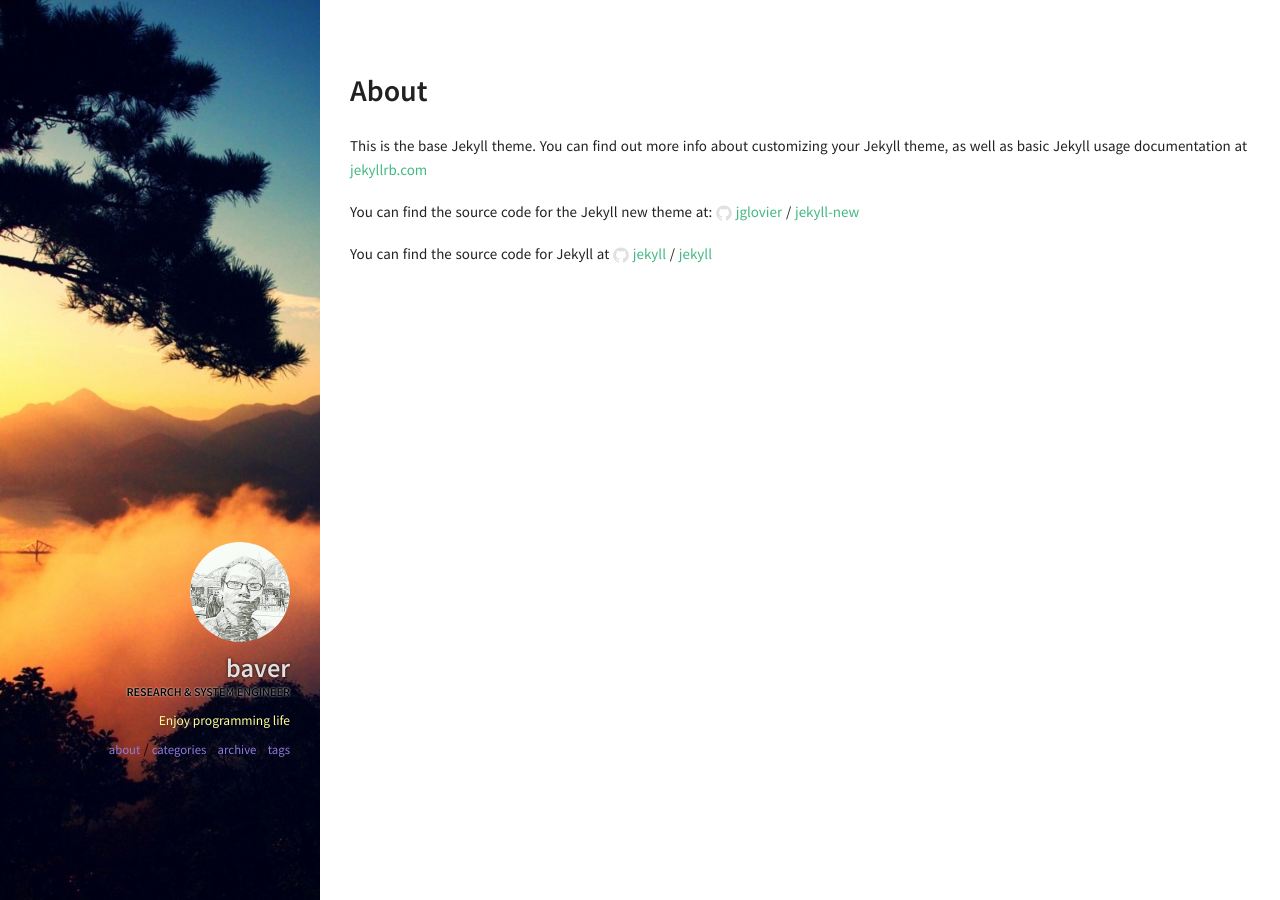
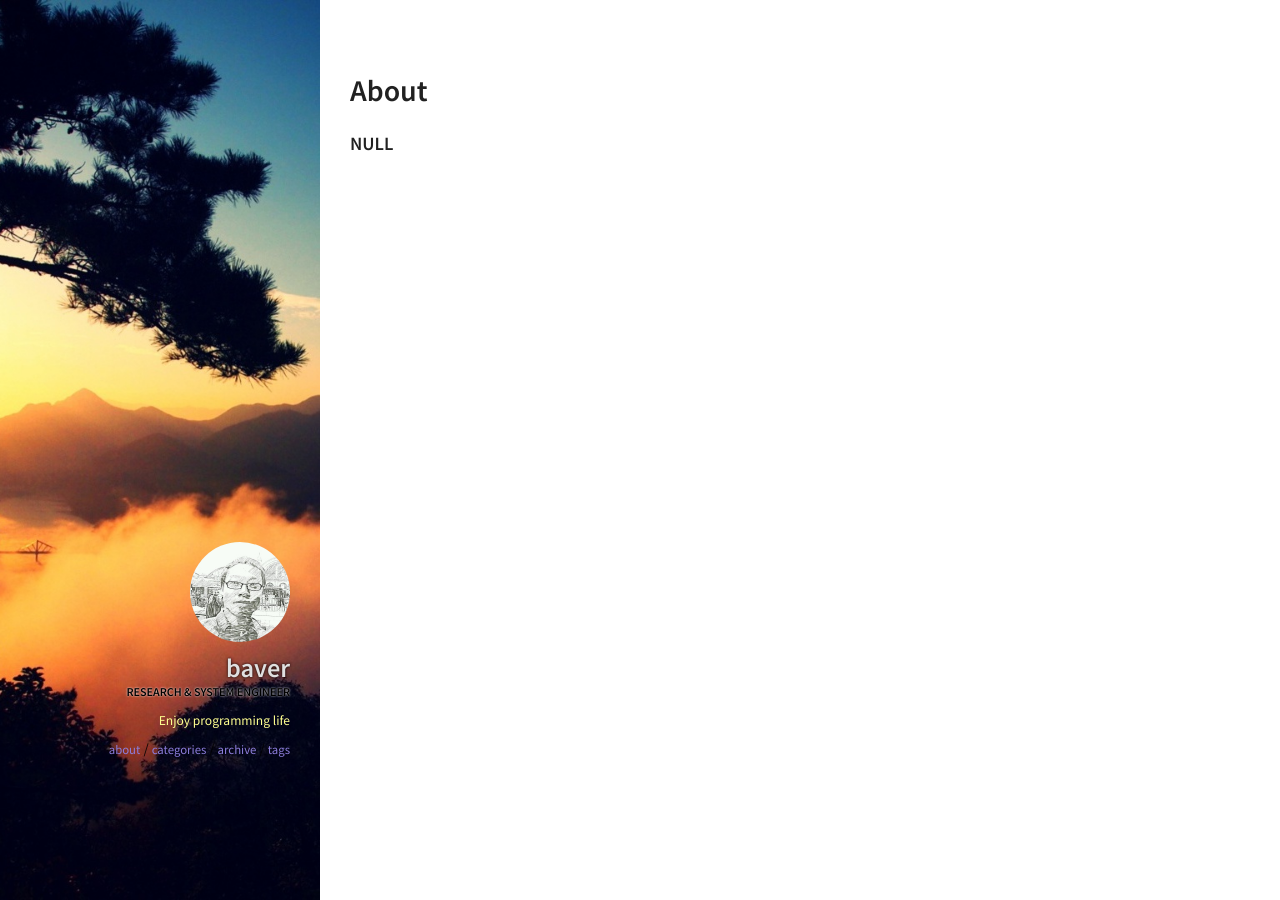
Before and after one commit to bavernet/zc, a Jekyll site: the page built from about.md, in a window 1280 px wide. Built offline with Jekyll 4.4.1, drawn with Linux system fonts in a browser that asks for light colours.

Commit message:
remove contents in about page

```diff
--- a/about.md
+++ b/about.md
@@ -4,6 +4,9 @@ title: About
 permalink: /about/
 ---
 
+#### NULL
+
+<!--
 This is the base Jekyll theme. You can find out more info about customizing your Jekyll theme, as well as basic Jekyll usage documentation at [jekyllrb.com](http://jekyllrb.com/)
 
 You can find the source code for the Jekyll new theme at:
@@ -13,3 +16,4 @@ You can find the source code for the Jekyll new theme at:
 You can find the source code for Jekyll at
 {% include icon-github.html username="jekyll" %} /
 [jekyll](https://github.com/jekyll/jekyll)
+-->
```
